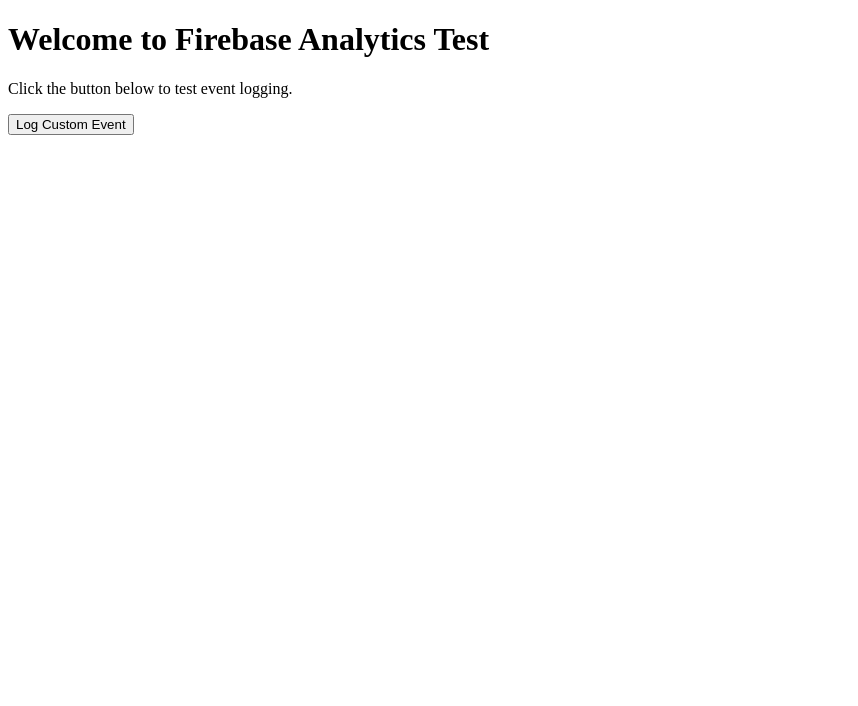
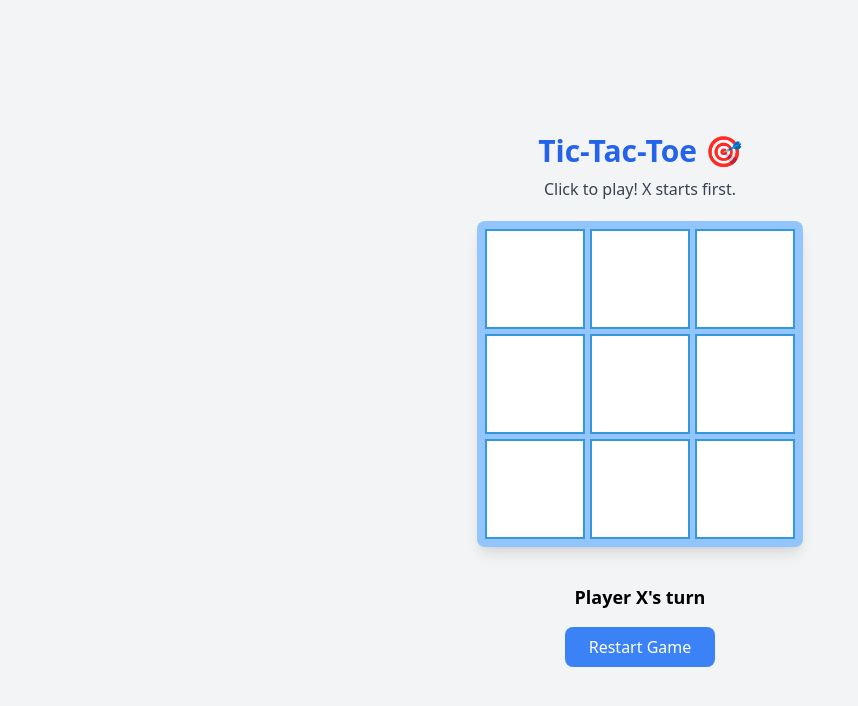
Before and after one commit to abhiyx/firebase-test, a plain HTML site: page index.html in a window 1280 px wide. Shown: the whole page, without its empty margins (0-858 px from the left). Drawn offline with nearby package versions, Linux system fonts and the light colour scheme.

Commit message:
Update index.html

```diff
--- a/index.html
+++ b/index.html
@@ -3,21 +3,56 @@
 <head>
     <meta charset="UTF-8">
     <meta name="viewport" content="width=device-width, initial-scale=1.0">
-    <title>Firebase Analytics Test</title>
+    <title>Tic-Tac-Toe with Firebase</title>
+
+    <!-- Tailwind CSS for styling -->
+    <script src="https://cdn.tailwindcss.com"></script>
+
+    <style>
+        .grid {
+            display: grid;
+            grid-template-columns: repeat(3, 100px);
+            grid-template-rows: repeat(3, 100px);
+            gap: 5px;
+            margin: 20px auto;
+        }
+        .cell {
+            width: 100px;
+            height: 100px;
+            display: flex;
+            align-items: center;
+            justify-content: center;
+            font-size: 2rem;
+            font-weight: bold;
+            background-color: white;
+            border: 2px solid #3498db;
+            cursor: pointer;
+        }
+        .cell.taken {
+            pointer-events: none;
+        }
+    </style>
 </head>
-<body>
-    <h1>Welcome to Firebase Analytics Test</h1>
-    <p>Click the button below to test event logging.</p>
-    <button id="testEvent">Log Custom Event</button>
+<body class="bg-gray-100 flex flex-col items-center justify-center min-h-screen">
+
+    <h1 class="text-3xl font-bold text-blue-600">Tic-Tac-Toe 🎯</h1>
+    <p class="text-gray-700 mt-2">Click to play! X starts first.</p>
+
+    <div id="gameBoard" class="grid bg-blue-300 p-2 rounded-lg shadow-lg"></div>
+
+    <p id="status" class="mt-4 text-lg font-semibold"></p>
+    <button id="restartGame" class="mt-4 bg-blue-500 text-white px-6 py-2 rounded-lg hover:bg-blue-600 transition">
+        Restart Game
+    </button>
 
     <!-- Firebase SDK -->
     <script type="module">
-        // Import Firebase Modules
+        // Import Firebase
         import { initializeApp } from "https://www.gstatic.com/firebasejs/10.7.1/firebase-app.js";
         import { getAnalytics, logEvent } from "https://www.gstatic.com/firebasejs/10.7.1/firebase-analytics.js";
 
         // TODO: Replace with your Firebase Config
-  const firebaseConfig = {
+ const firebaseConfig = {
     apiKey: "AIzaSyAAj-4Aam5P8dg7DeyR_jAiDBiH0W7xIT8",
     authDomain: "sampleproject-5234f.firebaseapp.com",
     projectId: "sampleproject-5234f",
@@ -31,11 +66,79 @@
         const app = initializeApp(firebaseConfig);
         const analytics = getAnalytics(app);
 
-        // Log a custom event when the button is clicked
-        document.getElementById("testEvent").addEventListener("click", () => {
-            logEvent(analytics, 'button_clicked', { button_name: "Test Event Button" });
-            alert("Event Logged! Check Firebase Analytics.");
-        });
+        // Game Logic
+        let board = ["", "", "", "", "", "", "", "", ""];
+        let currentPlayer = "X";
+        let gameActive = true;
+
+        const gameBoard = document.getElementById("gameBoard");
+        const statusDisplay = document.getElementById("status");
+        const restartButton = document.getElementById("restartGame");
+
+        // Winning conditions
+        const winConditions = [
+            [0, 1, 2], [3, 4, 5], [6, 7, 8],  // Rows
+            [0, 3, 6], [1, 4, 7], [2, 5, 8],  // Columns
+            [0, 4, 8], [2, 4, 6]              // Diagonals
+        ];
+
+        function checkWin() {
+            for (let condition of winConditions) {
+                let [a, b, c] = condition;
+                if (board[a] && board[a] === board[b] && board[a] === board[c]) {
+                    gameActive = false;
+                    logEvent(analytics, "game_won", { winner: currentPlayer });
+                    statusDisplay.textContent = `${currentPlayer} Wins! 🎉`;
+                    return true;
+                }
+            }
+            if (!board.includes("")) {
+                gameActive = false;
+                logEvent(analytics, "game_draw");
+                statusDisplay.textContent = "It's a Draw! 🤝";
+                return true;
+            }
+            return false;
+        }
+
+        function handleCellClick(index) {
+            if (!gameActive || board[index] !== "") return;
+
+            board[index] = currentPlayer;
+            document.getElementById(`cell-${index}`).textContent = currentPlayer;
+            document.getElementById(`cell-${index}`).classList.add("taken");
+
+            logEvent(analytics, "move_made", { player: currentPlayer, position: index });
+
+            if (!checkWin()) {
+                currentPlayer = currentPlayer === "X" ? "O" : "X";
+                statusDisplay.textContent = `Player ${currentPlayer}'s turn`;
+            }
+        }
+
+        function startGame() {
+            gameBoard.innerHTML = "";
+            board = ["", "", "", "", "", "", "", "", ""];
+            currentPlayer = "X";
+            gameActive = true;
+            statusDisplay.textContent = "Player X's turn";
+
+            logEvent(analytics, "game_started");
+
+            for (let i = 0; i < 9; i++) {
+                let cell = document.createElement("div");
+                cell.classList.add("cell");
+                cell.id = `cell-${i}`;
+                cell.addEventListener("click", () => handleCellClick(i));
+                gameBoard.appendChild(cell);
+            }
+        }
+
+        restartButton.addEventListener("click", startGame);
+
+        // Start Game
+        startGame();
     </script>
+
 </body>
 </html>
```
